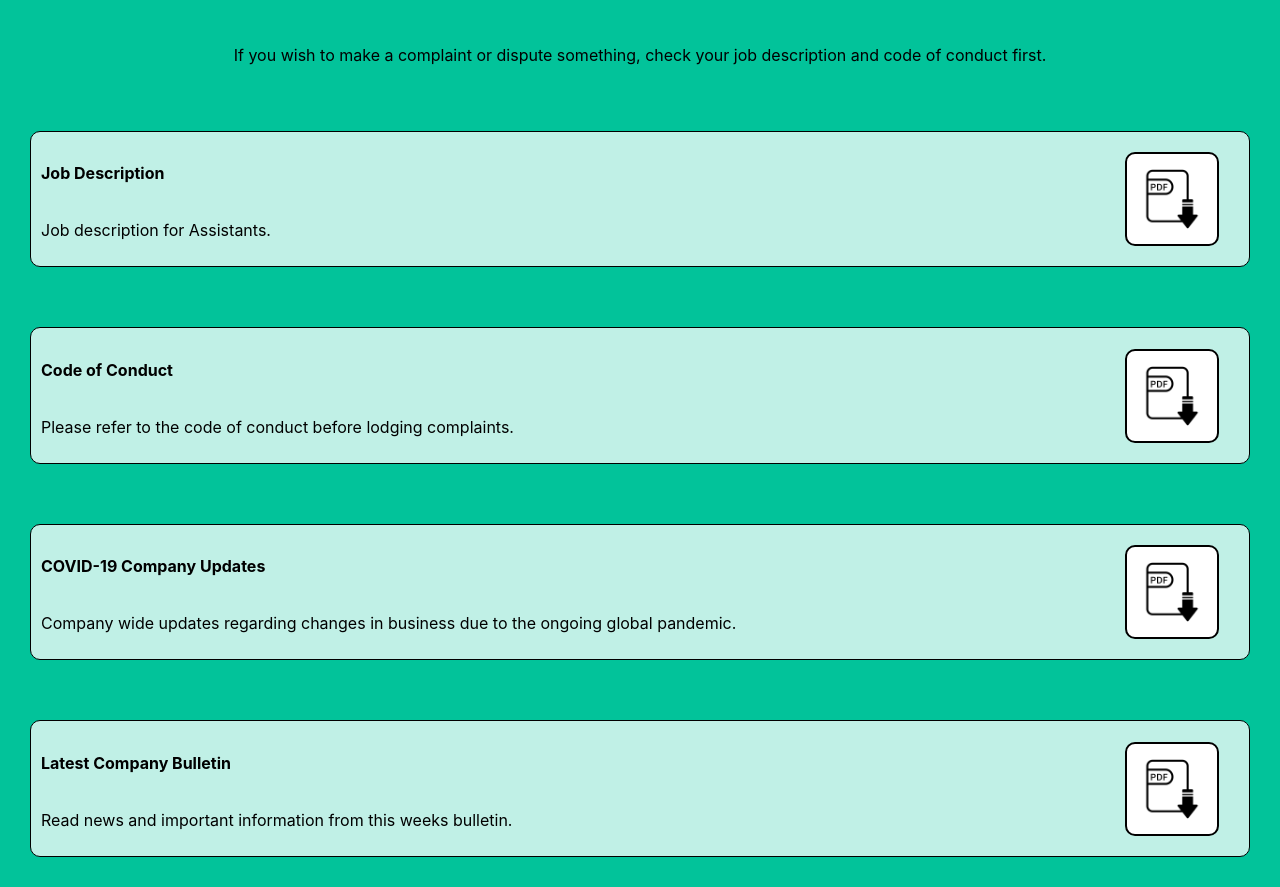
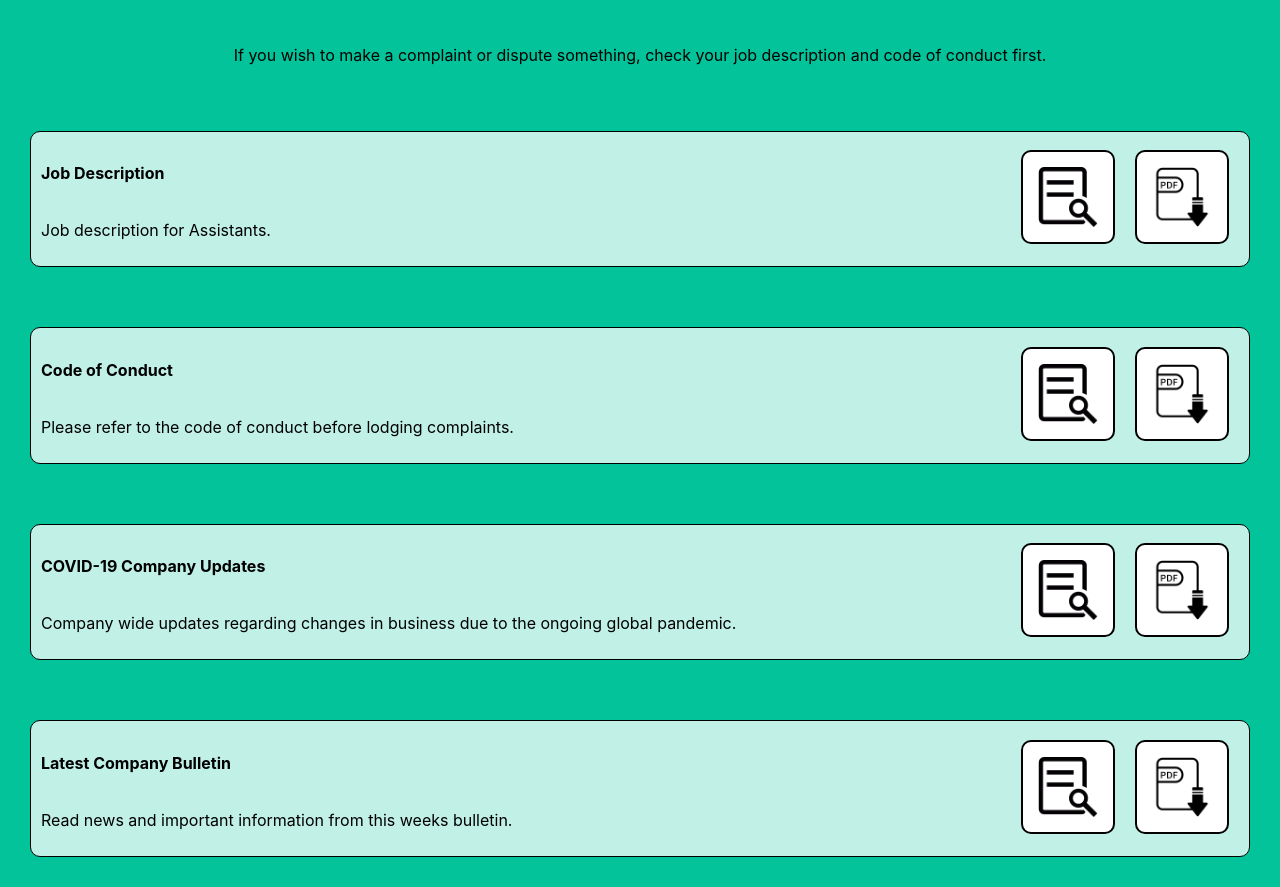
Before and after one commit to jennyardrey/grapevine, a React (Create React App) app: page /documents in a window 1280 px wide. Shown: the part 360-1247 px from the top of the page. Built offline with nearby package versions, Linux system fonts and the light colour scheme; the HTML template or start-up script is replaced by a standard one.

Commit message:
added view button to documens page next to download pdf option

```diff
--- a/src/components/Documents.js
+++ b/src/components/Documents.js
@@ -1,6 +1,7 @@
 import React from "react";
 import "../styles/Documents.css";
 import pdficon from "./images/pdficon.png";
+import viewicon from "./images/view.png"
 import Nav from "./Nav";
 
 const Documents = (props) => {
@@ -10,7 +11,7 @@ const Documents = (props) => {
 		<div className="doc-page">
 			<Nav role={props.role} />
 			<h2 className="doc-intro-text">Your Documents</h2>
-			<p className="doc-intro-text">Here you will find all the documents relevent to your job. This includes the latest weekly bulletin and the latest updates to the busienss in response to COVID-19. These should be check regularly.
+			<p className="doc-intro-text">Here you will find all the documents relevent to your job. This includes the latest weekly bulletin and the latest updates to the business in response to COVID-19. These should be checked regularly.
 			</p>
 			<p className="doc-intro-text">	If you wish to make a complaint or dispute something, check your job description and code of conduct first.</p>
 			<div className="docs">
@@ -19,28 +20,40 @@ const Documents = (props) => {
 						<h4>Job Description</h4>
 						<p>Job description for Assistants.</p>
 					</span>
-					<img className="pdficon" src={pdficon} alt="pdf-icon" />
+					<div className="images">
+						<img className="icon" src={viewicon} alt="view-icon" />
+						<img className="icon" src={pdficon} alt="pdf-icon" />
+					</div>
 				</div>
 				<div className="doc-box">
 					<span className="text">
 						<h4>Code of Conduct</h4>
 						<p>Please refer to the code of conduct before lodging complaints.</p>
 					</span>
-					<img className="pdficon" src={pdficon} alt="pdf-icon" />
+					<div className="images">
+						<img className="icon" src={viewicon} alt="view-icon" />
+						<img className="icon" src={pdficon} alt="pdf-icon" />
+					</div>
 				</div>
 				<div className="doc-box">
 					<span className="text">
 						<h4>COVID-19 Company Updates</h4>
 						<p>Company wide updates regarding changes in business due to the ongoing global pandemic.</p>
 					</span>
-					<img className="pdficon" src={pdficon} alt="pdf-icon" />
+					<div className="images">
+						<img className="icon" src={viewicon} alt="view-icon" />
+						<img className="icon" src={pdficon} alt="pdf-icon" />
+					</div>
 				</div>
 				<div className="doc-box">
 					<span className="text">
 						<h4>Latest Company Bulletin</h4>
 						<p>Read news and important information from this weeks bulletin.</p>
 					</span>
-					<img className="pdficon" src={pdficon} alt="pdf-icon" />
+					<div className="images">
+						<img className="icon" src={viewicon} alt="view-icon" />
+						<img className="icon" src={pdficon} alt="pdf-icon" />
+					</div>
 				</div>
 			</div>
 		</div>
--- a/src/components/DocumentsModule.js
+++ b/src/components/DocumentsModule.js
@@ -6,12 +6,11 @@ const Documents = () => {
 
 
 	return (
-		<div className="doc-page">
-			<h2 className="doc-intro-text">My Documents</h2>
-			<p className="doc-intro-text">Find all the documents relevant to your employment here. Find answers to questions, check rules in the code of conduct, and see company updates.
+		<div className="doc-module">
+			<h2 className="doc-mod-text">My Documents</h2>
+			<p className="doc-mod-text">Find all the documents relevant to your employment here. Find answers to questions, check rules in the code of conduct, and see company updates.
 		</p>
 			<NavLink to="/documents" className="navlinks">
-
 				<div id="doc-link">View my documents</div>
 			</NavLink>
 		</div>
--- a/src/styles/Documents.css
+++ b/src/styles/Documents.css
@@ -1,13 +1,13 @@
-.pdficon {
+.icon {
 	  padding: 15px;
     width: 60px;
     margin-top: auto;
-    margin-right: inherit;
+    margin-right: 20px;
        border: 2px solid black;
     background-color: white;
-    border-radius: 10px;
+		border-radius: 10px;
 }
-.pdficon:hover {
+.icon:hover {
 	cursor: pointer;
 }
 
@@ -18,7 +18,8 @@
 	display: flex;
 	flex-direction: row;
 		background-color: rgb(255, 255, 255, 0.75);
-
+align-items: center;
+justify-content: space-between;
 }
 
 .text {
--- a/src/styles/DocumentsModule.css
+++ b/src/styles/DocumentsModule.css
@@ -2,4 +2,12 @@
 	padding: 20px;
 	border: 1px solid black;
 	margin: 20px;
+	background-color: white;
+	text-align: center;
+	width: fit-content;
+	display: inline-block
 }
+.doc-module {
+	text-align: center;
+
+}
```
Also changed, not shown: src/components/images/view.png (added).
